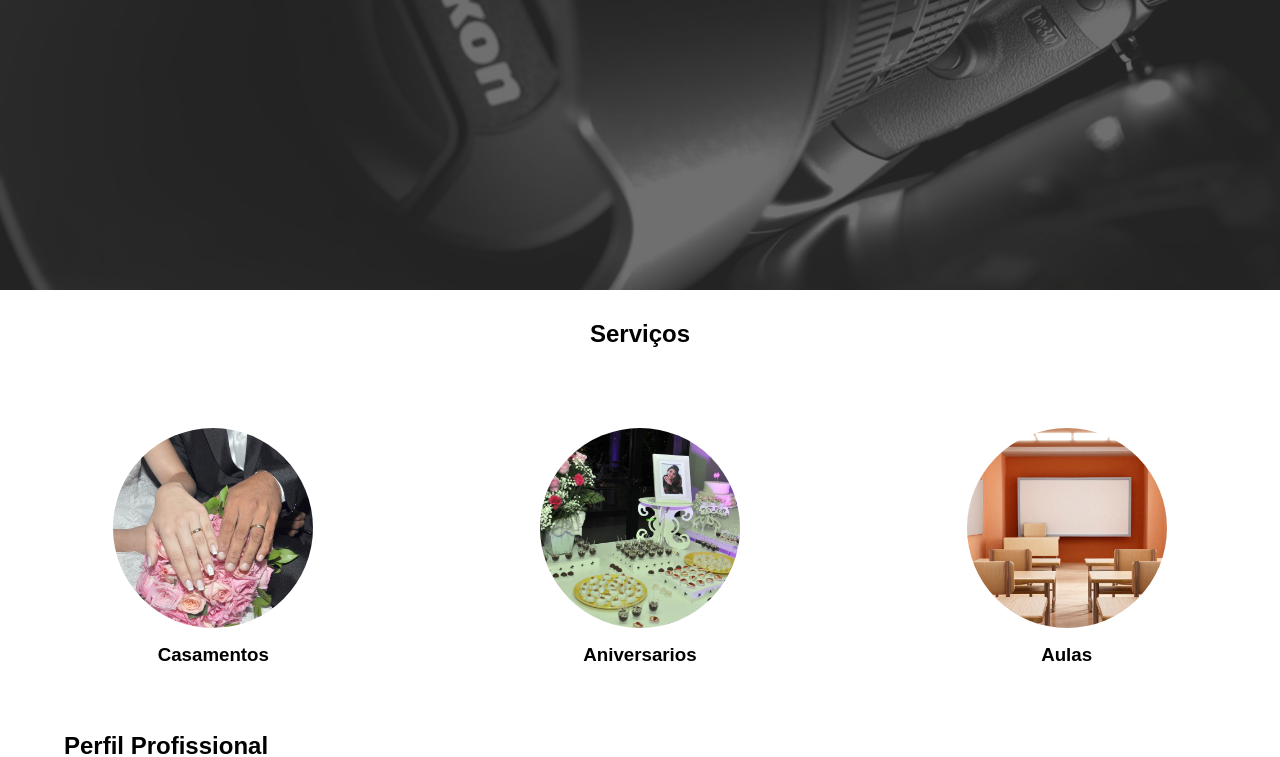
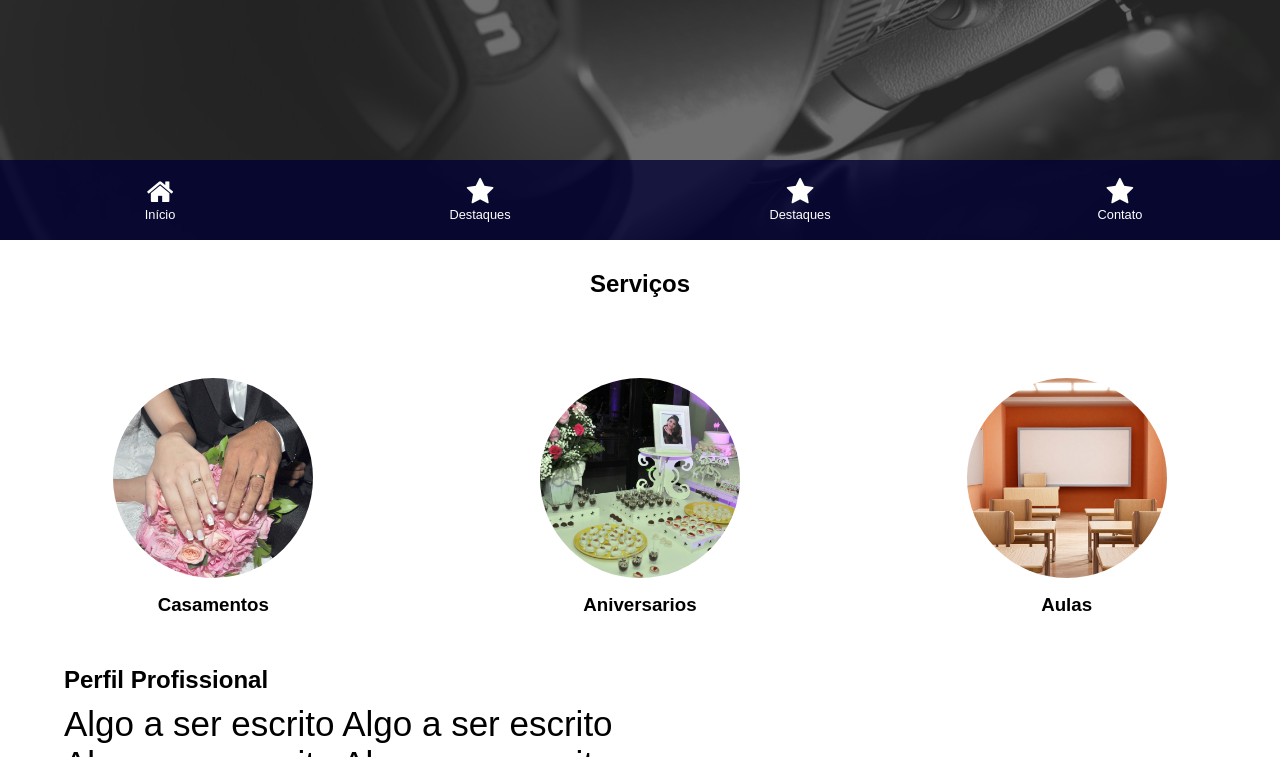
Before and after one commit to RenanManoel/Ainda-n-o-completo, a plain HTML site: page index.html in a window 1280 px wide. Shown: the part 560-1317 px from the top of the page. Drawn offline with Linux system fonts and the light colour scheme.

Commit message:
conclui footer

```diff
--- a/index.html
+++ b/index.html
@@ -14,7 +14,26 @@
         <ul>
             <li>
             <a href="#">
-                            <span>Inicio</span>
+                <span class="fa fa-home"></span>
+                <span>Início</span>
+            </a>
+            </li>
+            <li>
+            <a href="#">
+                <span class="fa fa-star"></span>
+                <span>Destaques</span>
+            </a>
+            </li>
+            <li>
+            <a href="#">
+                <span class="fa fa-star"></span>
+                <span>Destaques</span>
+            </a>
+            </li>
+            <li>
+            <a href="#">
+                <span class="fa fa-star"></span>
+                <span>Contato</span>
             </a>
             </li>
         </ul>
--- a/style.css
+++ b/style.css
@@ -12,6 +12,7 @@
 ul {
     padding: 0;
     list-style-type: none;
+    margin: 0;
 }
 /* Header */
 
@@ -267,6 +268,7 @@
   min-height: 10vh;
   background-color: #fff;
   display: flex;
+    padding-bottom: 10vh;
 }
 
 footer ul {
@@ -274,6 +276,7 @@
   flex-flow: row;
   margin: auto;
   width: 100%;
+    padding: 2vh;
 }
 
 footer a {
@@ -285,3 +288,44 @@
   margin: auto;
     list-style-type: none;
 }
+
+/* NAV */
+
+nav {
+  height: 10vh;
+  position: fixed;
+  width: 100%;
+  left: 0;
+  bottom: 0;
+  background-color: rgba(0,0,50,0.8);
+  z-index: 10;
+}
+
+nav ul {
+  display: flex;
+}
+
+nav li {
+  width: 25%;
+    height: 10vh;
+  text-align: center;
+  display: flex;
+}
+
+nav a {
+  color: #fff;
+  display: block;
+  margin: auto;
+}
+
+nav span {
+  display: block;
+}
+
+nav .fa {
+  font-size: 1.8rem;
+}
+
+nav span:not(.fa) {
+  font-size: 0.8rem;
+}
```
Lines whose indentation alone changed are shown as unchanged.
